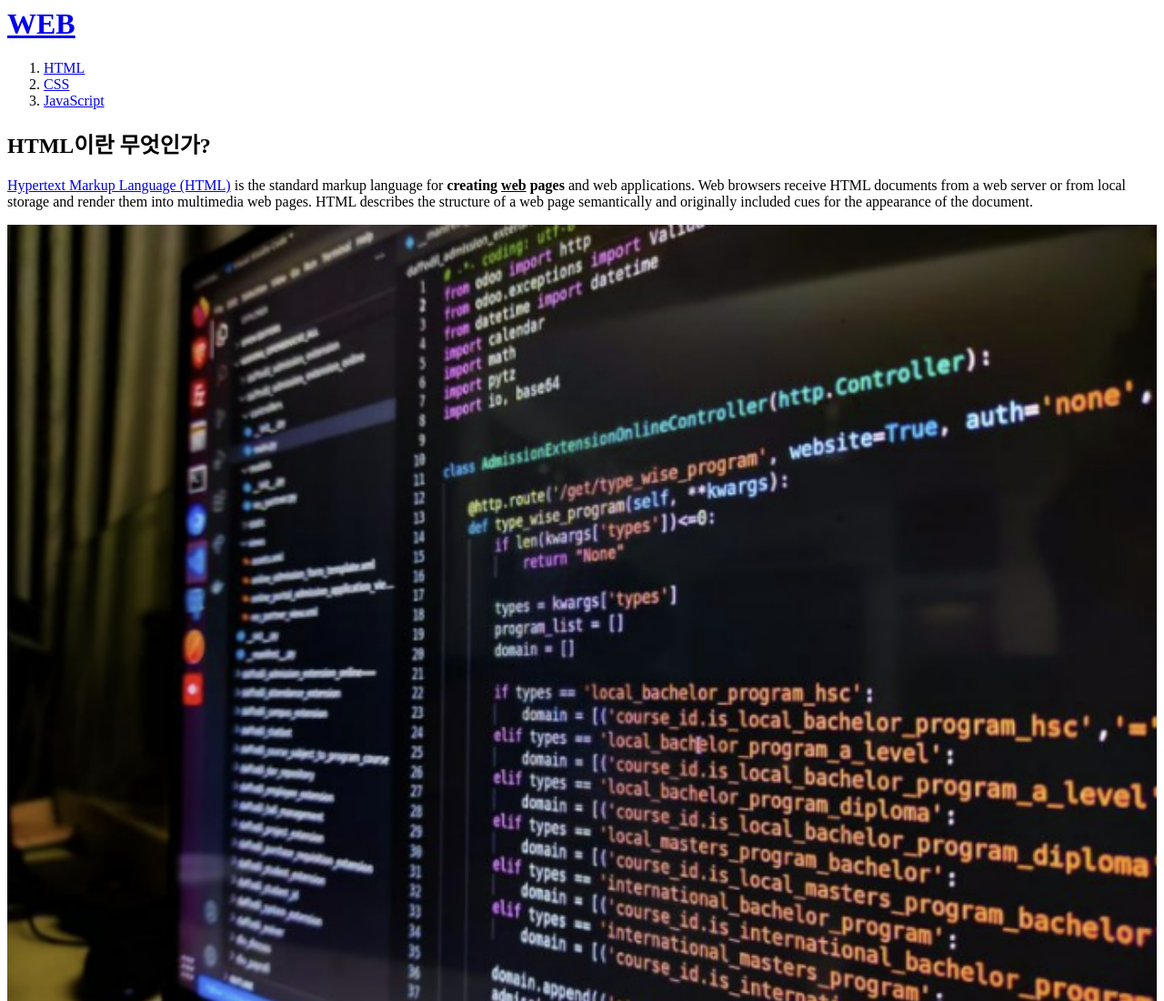
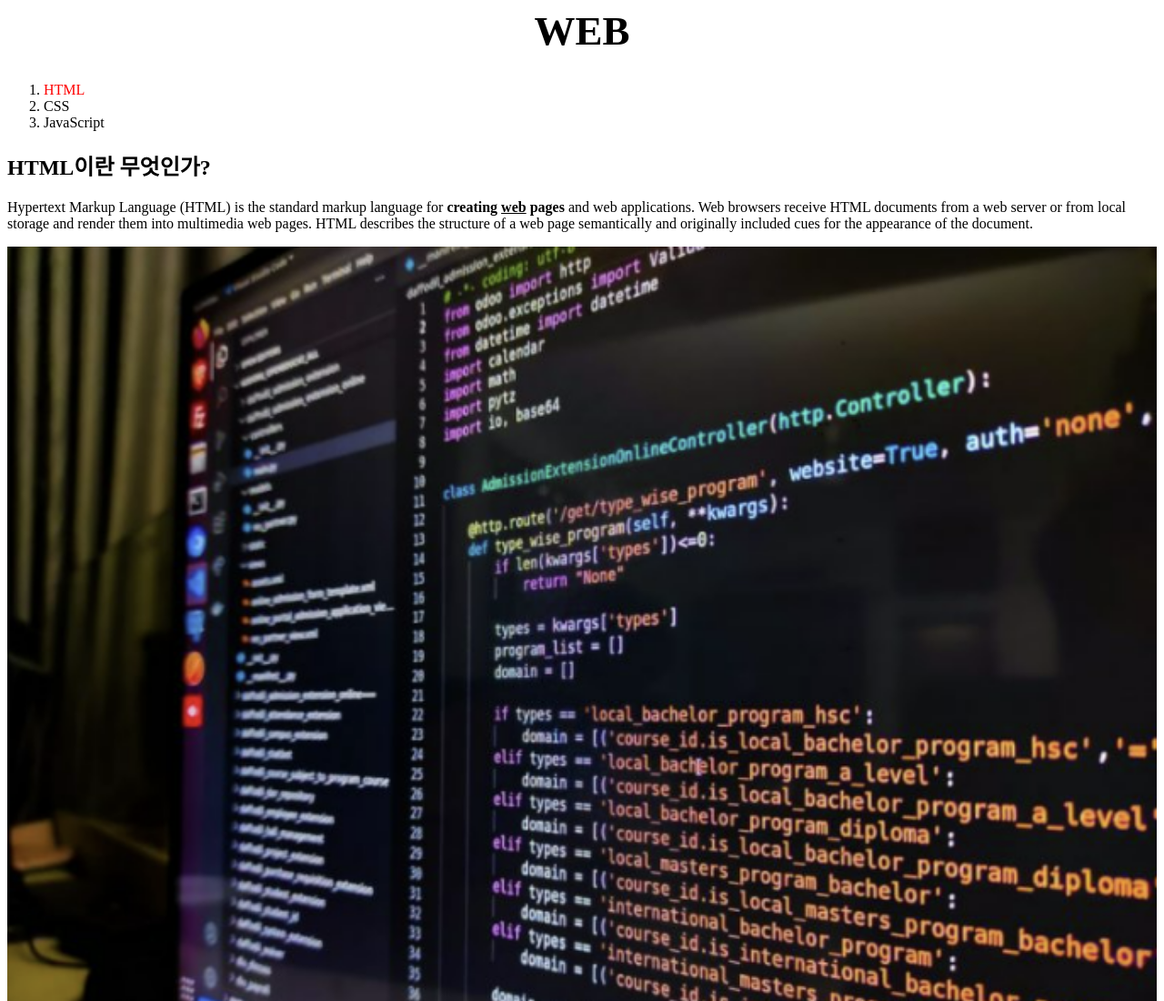
Before and after one commit to majorWallet/HTML_CSS_JAVASCRIPT, a plain HTML site: page 1.html in a window 1280 px wide. Shown: the top 1100 px of the page at 91% size. Drawn offline with Linux system fonts and the light colour scheme.

Commit message:
3rd commit

```diff
--- a/1.html
+++ b/1.html
@@ -2,12 +2,31 @@
   <head>
     <title>WEB1 - HTML</title>
     <meta charset = "utf-8">
+    <style>
+      a {
+        color: black;
+        text-decoration: None;
+      }
+
+      .saw {
+        color: gray;
+      }
+
+      .active {
+        color: red;
+      }
+
+      h1 {
+        font-size: 45px;
+        text-align: center;
+      }
+    </style>
   </head>
 
   <body>
     <h1><a href = "index.html">WEB</a></h1>
     <ol>
-      <li><a href = "1.html">HTML</a></li>
+      <li><a href = "1.html" class = "active">HTML</a></li>
       <li><a href = "2.html">CSS</a></li>
       <li><a href = "3.html">JavaScript</a></li>
     </ol>
```
Also changed, not shown: 2.html (+20 -1 lines), 3.html (+20 -1 lines), index.html (+15 -2 lines).
